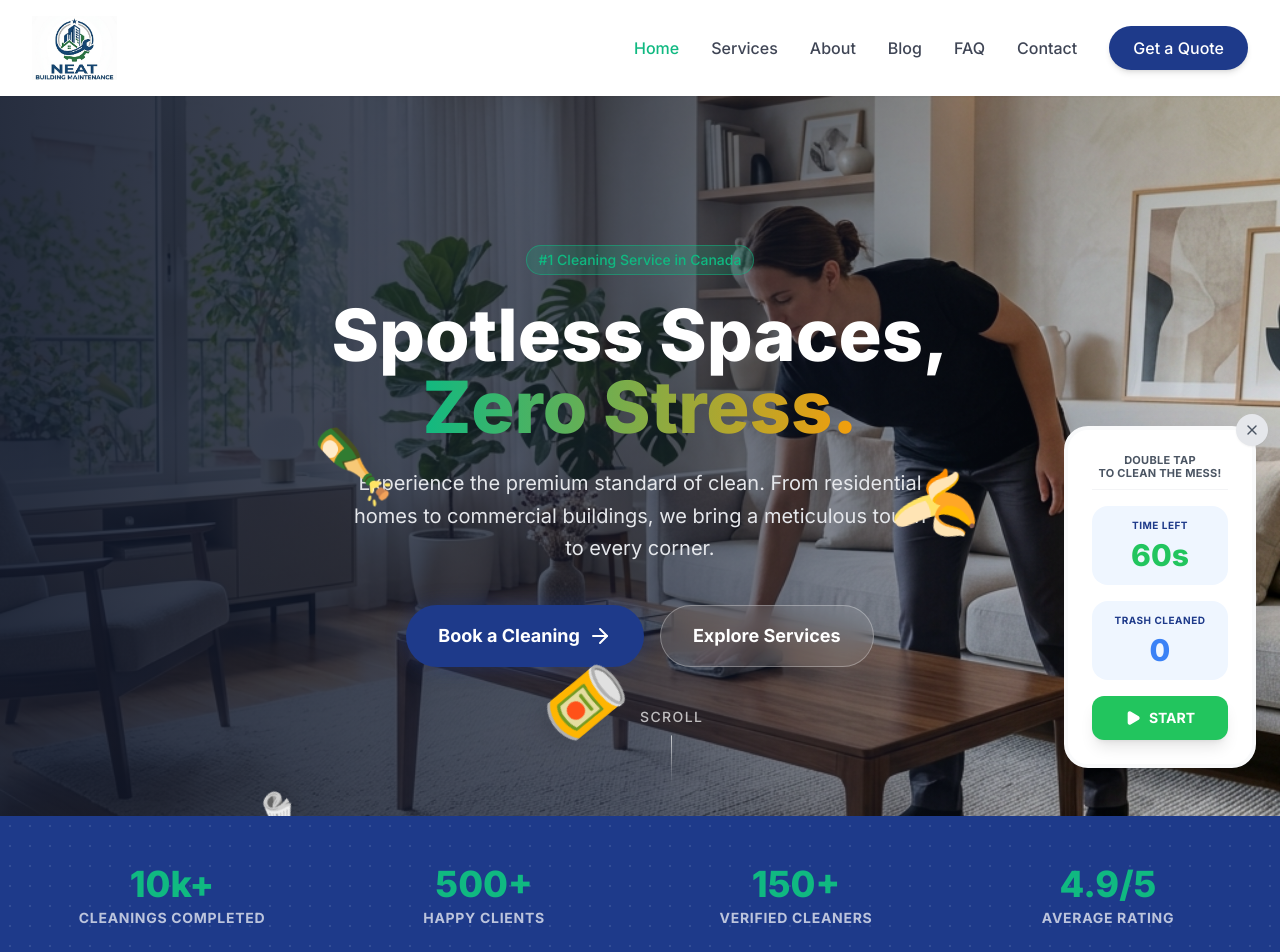
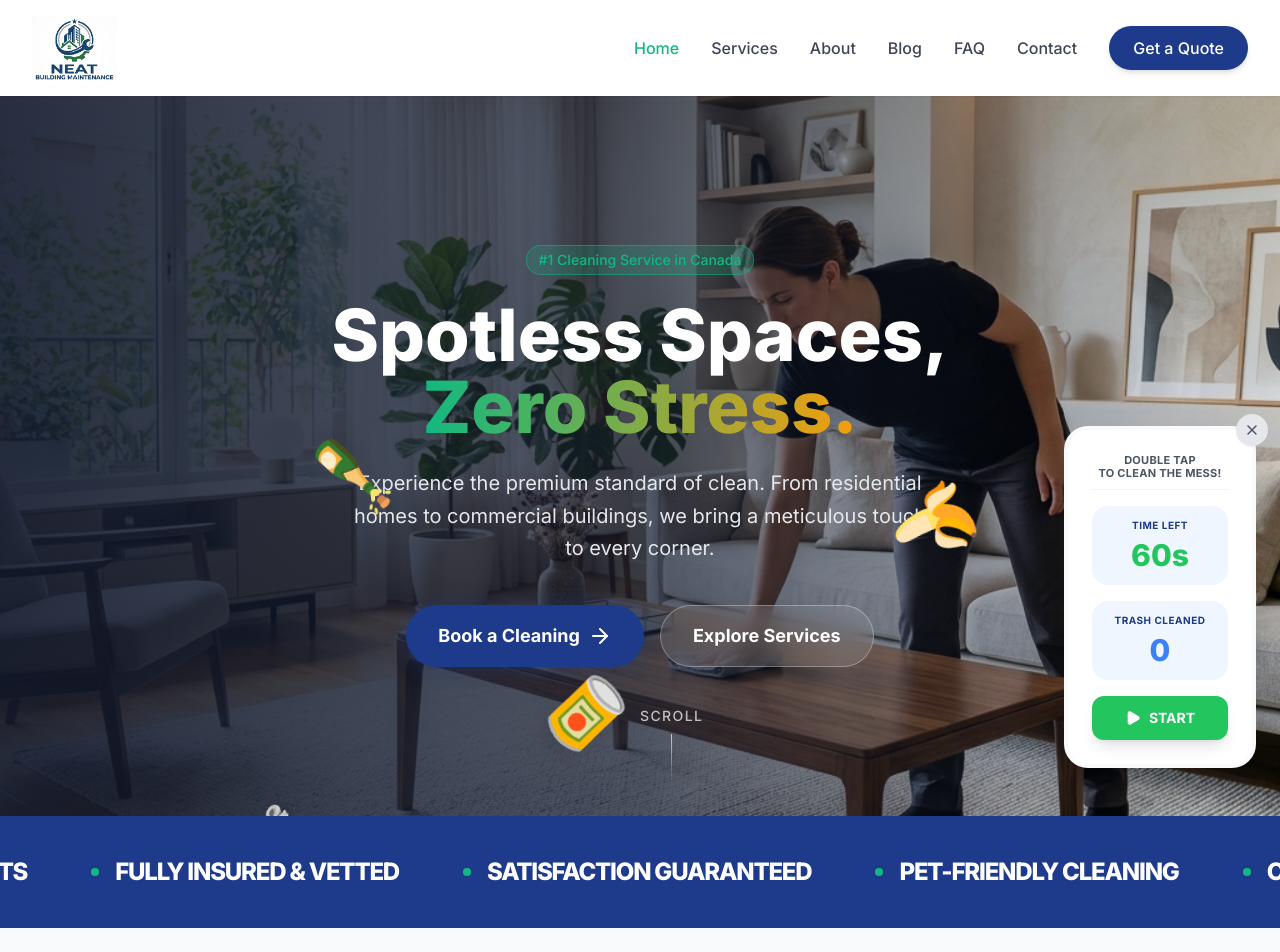
Before and after one commit to kritikakandhari/NeatBuildingMaintanence, a React (Vite) app: page / in a window 1280 px wide. Shown: the top 952 px of the page. Built offline with nearby package versions, Linux system fonts and the light colour scheme.

Commit message:
Replace stats with infinite scrolling values marquee

```diff
--- a/src/pages/Home.jsx
+++ b/src/pages/Home.jsx
@@ -75,20 +75,31 @@ const Home = () => {
         </motion.div>
       </section>
 
-      {/* Trust Stats Banner */}
-      <section className="py-12 bg-primary overflow-hidden relative">
-        <div className="absolute top-0 left-0 w-full h-full opacity-10">
-          <div className="absolute top-0 left-0 w-full h-full bg-[radial-gradient(#fff_1px,transparent_1px)] [background-size:20px_20px]"></div>
-        </div>
-        <div className="max-w-7xl mx-auto px-4 sm:px-6 lg:px-8 relative z-10">
-          <div className="grid grid-cols-2 lg:grid-cols-4 gap-8">
-            <StatItem number="10k+" label="Cleanings Completed" />
-            <StatItem number="500+" label="Happy Clients" />
-            <StatItem number="150+" label="Verified Cleaners" />
-            <StatItem number="4.9/5" label="Average Rating" />
-          </div>
+      {/* Moving Brand Values Banner */}
+      <section className="py-10 bg-primary overflow-hidden relative">
+        <div className="flex whitespace-nowrap">
+          <motion.div
+            animate={{ x: [0, -1000] }}
+            transition={{ repeat: Infinity, duration: 20, ease: "linear" }}
+            className="flex items-center gap-16 px-8"
+          >
+            <MarqueeItem text="Eco-Friendly Products" />
+            <MarqueeItem text="Fully Insured & Vetted" />
+            <MarqueeItem text="Satisfaction Guaranteed" />
+            <MarqueeItem text="Pet-Friendly Cleaning" />
+            <MarqueeItem text="Customizable Plans" />
+            <MarqueeItem text="Professional Equipment" />
+            {/* Duplicate for seamless loop */}
+            <MarqueeItem text="Eco-Friendly Products" />
+            <MarqueeItem text="Fully Insured & Vetted" />
+            <MarqueeItem text="Satisfaction Guaranteed" />
+            <MarqueeItem text="Pet-Friendly Cleaning" />
+            <MarqueeItem text="Customizable Plans" />
+            <MarqueeItem text="Professional Equipment" />
+          </motion.div>
         </div>
       </section>
+
 
 
       {/* Features Section */}
@@ -335,16 +346,12 @@ const ScrollQuote = () => {
     </section>
   );
 };
-const StatItem = ({ number, label }) => (
-  <motion.div
-    initial={{ opacity: 0, y: 20 }}
-    whileInView={{ opacity: 1, y: 0 }}
-    viewport={{ once: true }}
-    className="text-center"
-  >
-    <div className="text-3xl md:text-4xl font-black text-secondary mb-1">{number}</div>
-    <div className="text-white/70 text-sm font-bold uppercase tracking-wider">{label}</div>
-  </motion.div>
+const MarqueeItem = ({ text }) => (
+  <div className="flex items-center gap-4">
+    <div className="w-2 h-2 rounded-full bg-secondary"></div>
+    <span className="text-xl md:text-2xl font-black text-white uppercase tracking-tighter">{text}</span>
+  </div>
 );
 
+
 export default Home;
```
